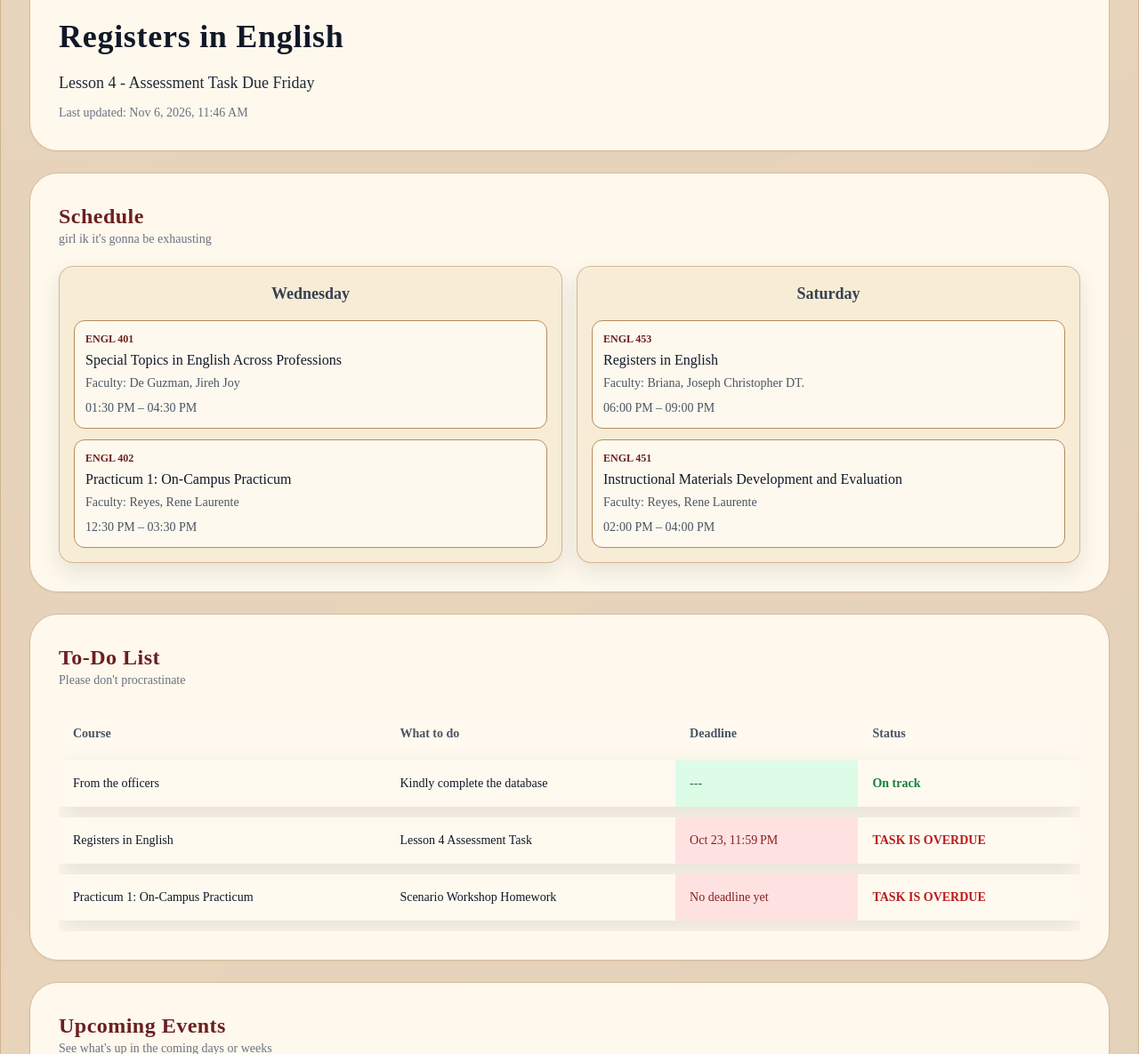
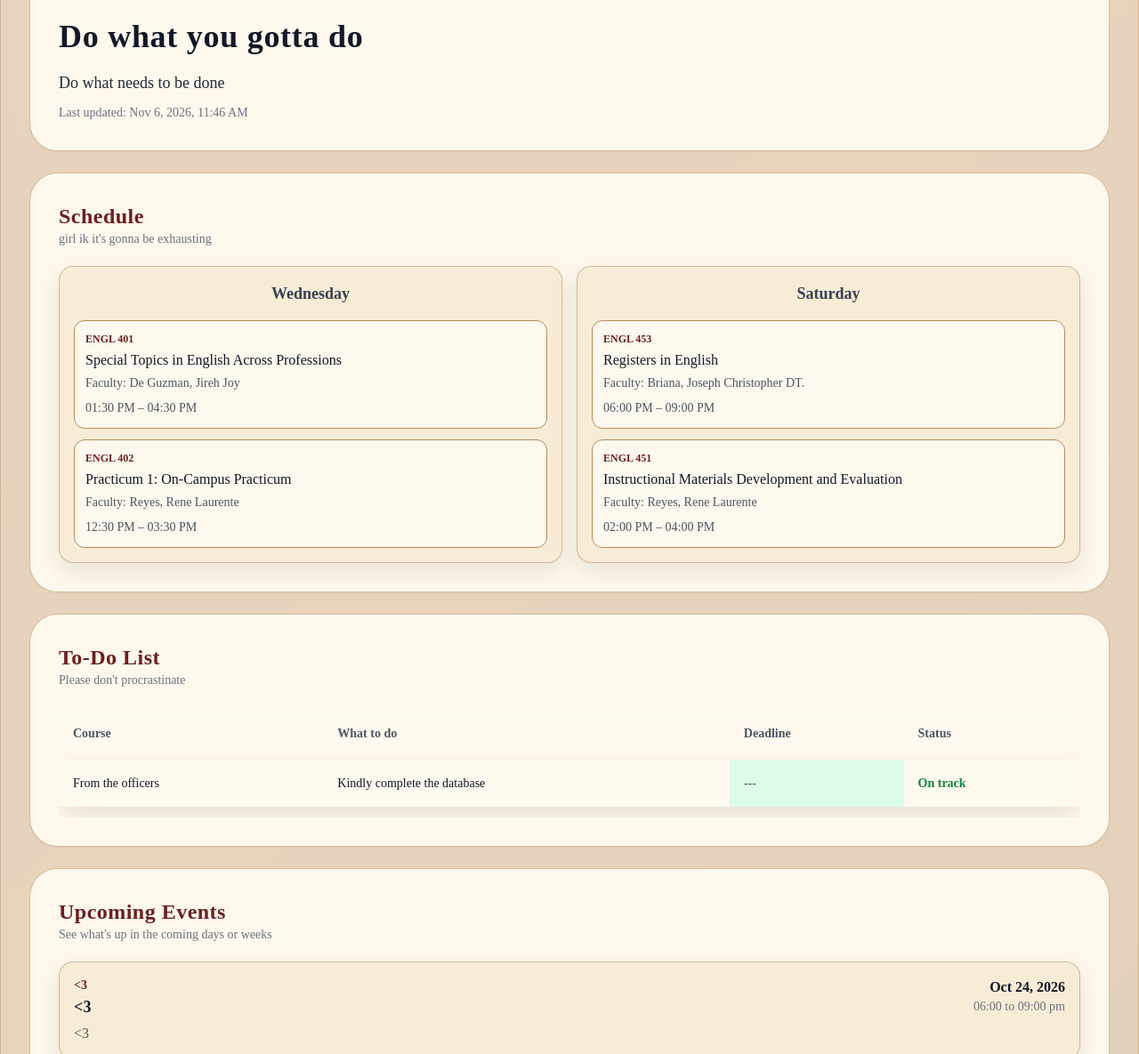
Before and after one commit to ABELS-four-five/UPDATES, a plain HTML site: page index.html in a window 1280 px wide. Shown: the part 295-1480 px from the top of the page at 89% size. Drawn offline with nearby package versions, Linux system fonts and the light colour scheme; a web font is replaced by a local one.

Commit message:
Update index.html

```diff
--- a/index.html
+++ b/index.html
@@ -89,11 +89,11 @@
   </div>
 
   <h4 class="text-3xl lg:text-4xl font-bold leading-tight mb-4">
-    Registers in English
+    Do what you gotta do
   </h4>
 
   <p class="text-lg leading-8 text-gray-800">
-    Lesson 4 - Assessment Task Due Friday
+    Do what needs to be done
   </p>
 
   <p class="text-sm text-gray-500 mt-2">
@@ -234,32 +234,6 @@
             <td class="px-4 py-4 align-top status-cell font-semibold"></td>
           </tr>
 
-  <tr class="bg-white border border-borderSoft rounded-2xl">
-            <td class="px-4 py-4 align-top">
-              Registers in English
-            </td>
-            <td class="px-4 py-4 align-top">
-              Lesson 4 Assessment Task
-            </td>
-            <td class="px-4 py-4 align-top deadline-cell" data-deadline="2026-10-23T23:59:59">
-              Oct 23, 11:59 PM
-            </td>
-            <td class="px-4 py-4 align-top status-cell font-semibold"></td>
-          </tr>
-
-  <tr class="bg-white border border-borderSoft rounded-2xl">
-            <td class="px-4 py-4 align-top">
-              Practicum 1: On-Campus Practicum
-            </td>
-            <td class="px-4 py-4 align-top">
-              Scenario Workshop Homework
-            </td>
-            <td class="px-4 py-4 align-top deadline-cell" data-deadline="2026-10-23T23:59:59">
-              No deadline yet
-            </td>
-            <td class="px-4 py-4 align-top status-cell font-semibold"></td>
-          </tr>
-
         </tbody>
       </table>
     </div>
@@ -278,9 +252,9 @@
       <div class="rounded-2xl border border-borderSoft p-4 bg-roseSoft">
         <div class="flex items-start justify-between gap-4">
           <div>
-            <p class="text-sm font-semibold text-roseBrand">ENGL 453</p>
-            <h4 class="text-lg font-bold">Registers in English</h4>
-            <p class="text-gray-600 mt-1">FTF</p>
+            <p class="text-sm font-semibold text-roseBrand"><3</p>
+            <h4 class="text-lg font-bold"><3</h4>
+            <p class="text-gray-600 mt-1"><3</p>
           </div>
           <div class="text-right">
             <p class="font-semibold">Oct 24, 2026</p>
```
